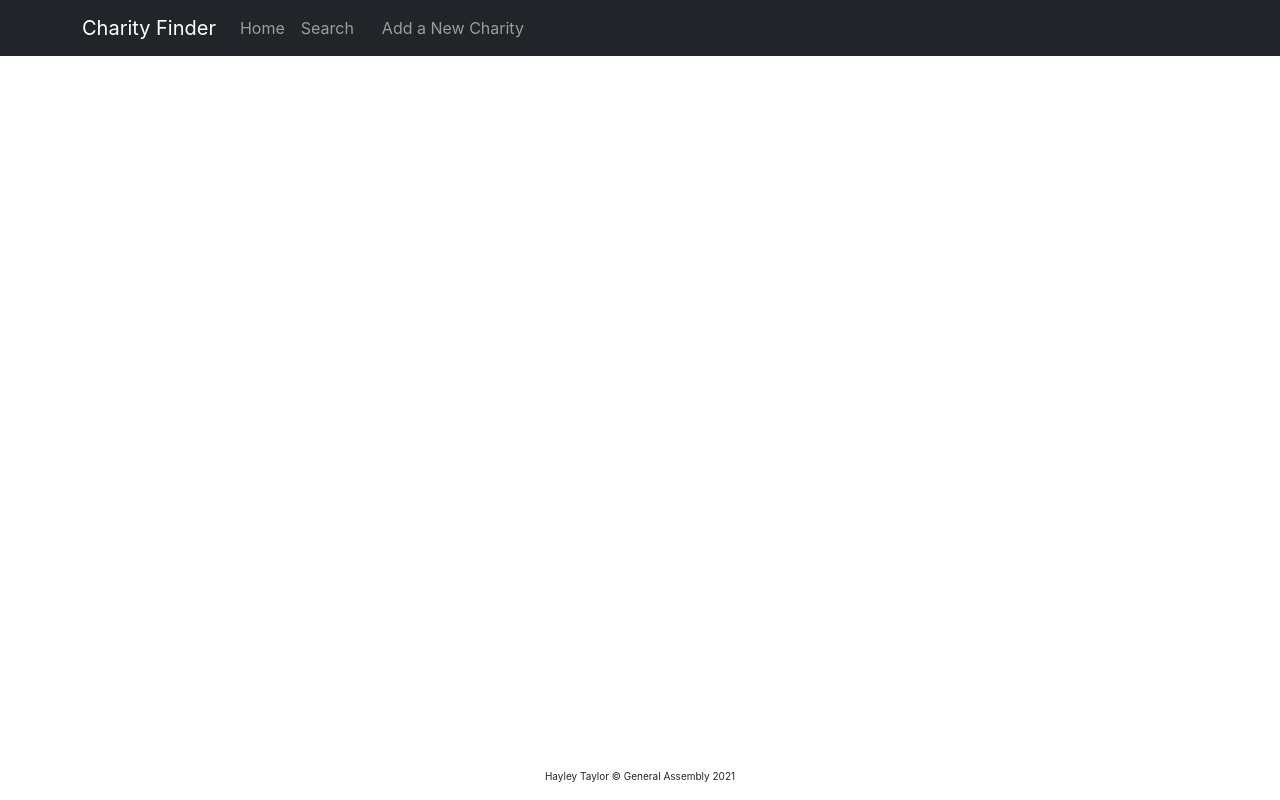
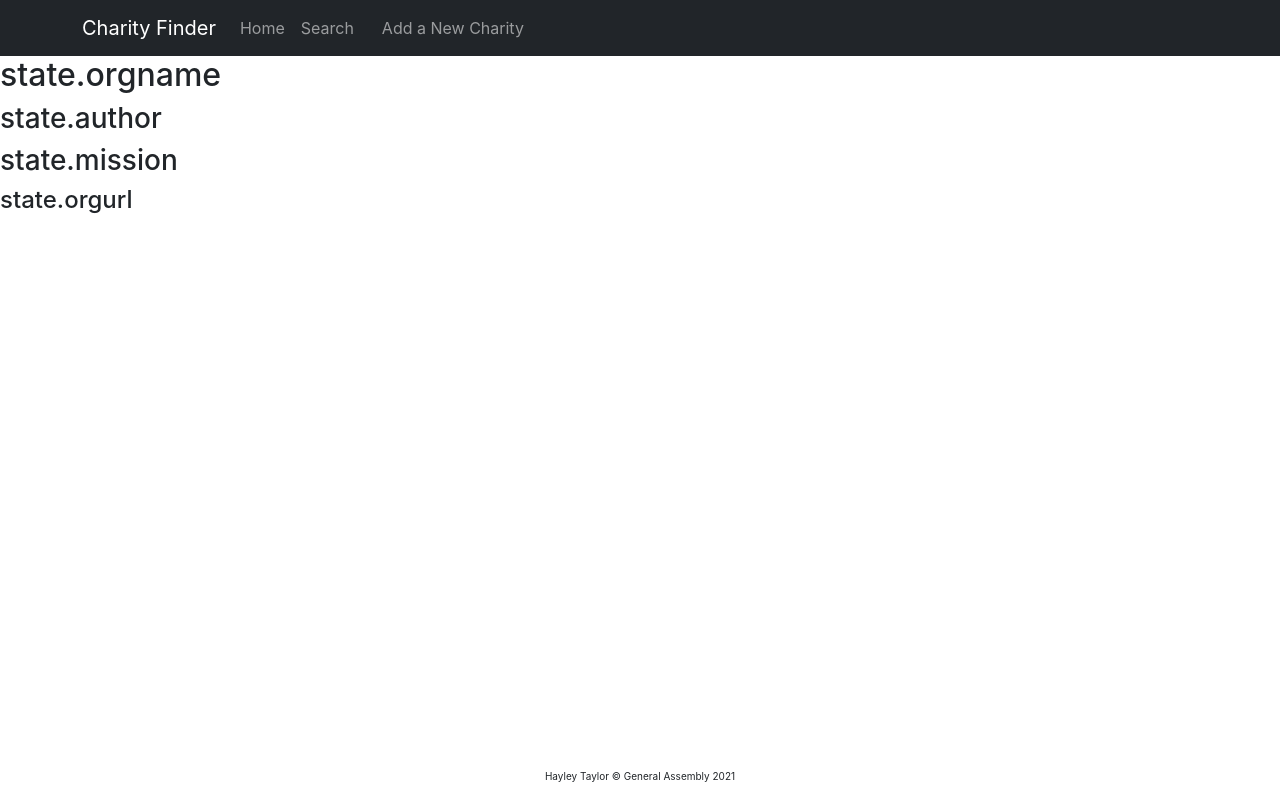
Before and after one commit to hayleytaylor29/Project4-Capstone, a React (Create React App) app in the folder charity_finder/frontend/: page /viewcharities in a window 1280 px wide. Built offline with nearby package versions, Linux system fonts and the light colour scheme; the HTML template or start-up script is replaced by a standard one.

Commit message:
Building in functions for creating new charity and adding to db. Routes seem to be working correctly in postman, however no data is showing up in mongo.

```diff
--- a/charity_finder/frontend/package.json
+++ b/charity_finder/frontend/package.json
@@ -35,7 +35,7 @@
     "eject": "react-scripts eject",
     "serverStart": "node server.js"
   },
-  "proxy": "http://localhost:3000",
+  "proxy": "http://localhost:4000",
   "eslintConfig": {
     "extends": [
       "react-app",
--- a/charity_finder/frontend/src/App.js
+++ b/charity_finder/frontend/src/App.js
@@ -6,6 +6,7 @@ import Footer from './components/footer';
 import OrgSearch from './pages/orgSearch.js';
 import OrgSearchResults from './pages/searchResults';
 import AddNew from './pages/addNew.js';
+import ViewCharities from './pages/viewCharities'
 
 function App() {
   return (
@@ -27,6 +28,9 @@ function App() {
       <Route path='/newcharity'>
         <AddNew />
       </Route>
+      <Route path='/viewcharities'>
+        <ViewCharities />
+      </Route>
       </Switch>
     <Footer />
     </div>
--- a/charity_finder/frontend/src/pages/addNew.js
+++ b/charity_finder/frontend/src/pages/addNew.js
@@ -1,86 +1,83 @@
 import { Form, FloatingLabel, Button } from 'react-bootstrap';
-import { useState, useEffect } from 'react';
+import { useState, useEffect, useRef } from 'react';
 import { Link } from 'react-router-dom'
 // import axios from 'axios';
 
 
-const newChar = [];
 
-function AddNew() {
-    const [state, setState] = useState(null);
-    this.state = {
+
+function AddNew(props) {
+    const [state, setState] = useState({
         orgname: '',
         author: '',
         mission: '',
         orgurl: ''
+    });
+
+    const [validForm, setValidForm] = useState(false)
+
+    useEffect(() => {
+        formElement.current.checkValidity() ? setValidForm(true) : setValidForm(false)
+    }, [state])
+
+    const formElement = useRef()
+    console.log(formElement)
+
+    const handleChange = (event) => {
+        setState({ ...state, [event.target.name]: event.target.value})
     }
-    let handleChange = (event) => {
-        this.setState(event.target.value)
-        // newChar.push(setState)
-        console.log(state)
-    }
-    console.log(state);
 
-    const data = {
-        orgname: this.state.orgname,
-        author: this.state.author,
-        mission: this.state.mission,
-        orgurl: this.state.orgurl
-    };
-
-    console.log(newChar)
-    useEffect(() => {
-        // axios
-        //     .post('http://localhost:4000/newcharity', data)
-        //     .then(res => {
-        //         this.setState({
-        //             orgname: '',
-        //             author: '',
-        //             mission: '',
-        //             orgurl: ''
-        //         })
-
-        //     })
-        fetch("/newcharity", {
+    const handleSubmit = (event) => {
+        event.preventDefault()
+        return fetch('/newcharity', {
             method: "POST",
             headers: {
                 'Content-type': "application/JSON"
             },
-            body: JSON.stringify(newChar)
+            body: JSON.stringify(state)
         })
         .then(res => res.json())
-        .then(data => console.log(data))
-    },[])
+        // props.handleAddNew(state)
+    }
 
+//     function create(state) {
+//          return fetch('http://localhost:4000/newcharity', {
+//             method: "POST",
+//             headers: {
+//                 'Content-type': "application/JSON"
+//             },
+//             body: JSON.stringify(state)
+//         })
+//         .then(res => res.json())
+// }
     return (
         <div align="center">
             <h1>Enter your new charity below:</h1>
-        <Form>
-        <FloatingLabel controlId="floatingInput" label="Name of Organization" onChange={this.handleChange}>
-            <Form.Control type="text" placeholder="orgname" value={this.state.orgname} />
+        <Form ref={formElement} onSubmit={handleSubmit} autoComplete="off">
+        <FloatingLabel controlId="floatingInput" label="Name of Organization" value={state.orgname} name="name" onChange={handleChange}>
+            <Form.Control type="text" placeholder="orgname" />
         </FloatingLabel>
         <br />
-        <FloatingLabel controlId="floatingInput" label="Your Name" onChange={this.handleChange}>
-            <Form.Control type="text" placeholder="author" value={this.state.author}/>
+        <FloatingLabel controlId="floatingInput" label="Your Name" value={state.author} name="author" onChange={handleChange}>
+            <Form.Control type="text" placeholder="author" />
         </FloatingLabel>
         <br />
-        <FloatingLabel controlId="floatingInput" label="Mission Statement" onChange={this.handleChange}>
-            <Form.Control type="text" placeholder="mission" value={this.state.mission}/>
+        <FloatingLabel controlId="floatingInput" label="Mission Statement" value={state.mission} name="mission" onChange={handleChange}>
+            <Form.Control type="text" placeholder="mission" />
         </FloatingLabel>
         <br />
-        <FloatingLabel controlId="floatingInput" label="Website" onChange={this.handleChange}>
-            <Form.Control type="text" placeholder="orgurl" value={this.state.orgurl} />
+        <FloatingLabel controlId="floatingInput" label="Website" value={state.orgurl} name="orgurl" onChange={handleChange}>
+            <Form.Control type="text" placeholder="orgurl" />
         </FloatingLabel>
         <br />
         <Link to = {{
-            pathname: '/home',
+            pathname: '/viewcharities',
         }}>
-        <Button variant="dark" type="submit">Add Charity</Button>
+        <Button variant="dark" type="submit" disabled={!validForm}>Add Charity</Button>
         </Link>
         </Form>
         </div>
         )
 }
 
-
 export default AddNew;
--- /dev/null
+++ b/charity_finder/frontend/src/pages/viewCharities.js
@@ -0,0 +1,18 @@
+import AddNew from './addNew'
+import React from 'react'
+
+function ViewCharities(props) {
+    return(
+        <div>
+        <h2>state.orgname</h2>
+        <h3>state.author</h3>
+        <h3>state.mission</h3>
+        <h4>state.orgurl</h4>
+        </div>
+    //     orgname: {type: String},
+    // author: {type: String},
+    // mission: {type: String},
+    // orgurl: {type: String},
+    )
+}
+export default ViewCharities;
```
